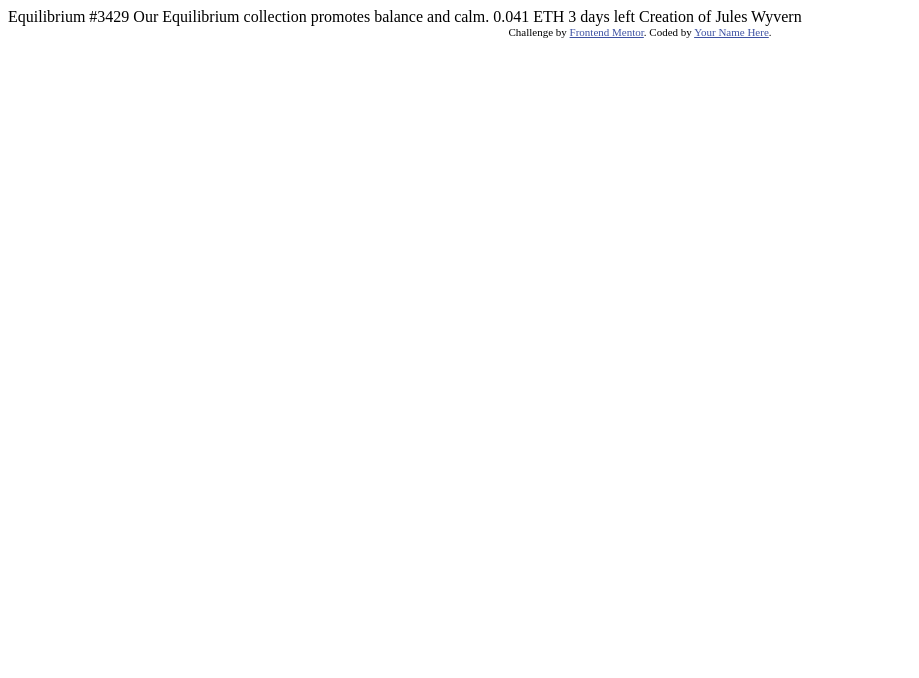
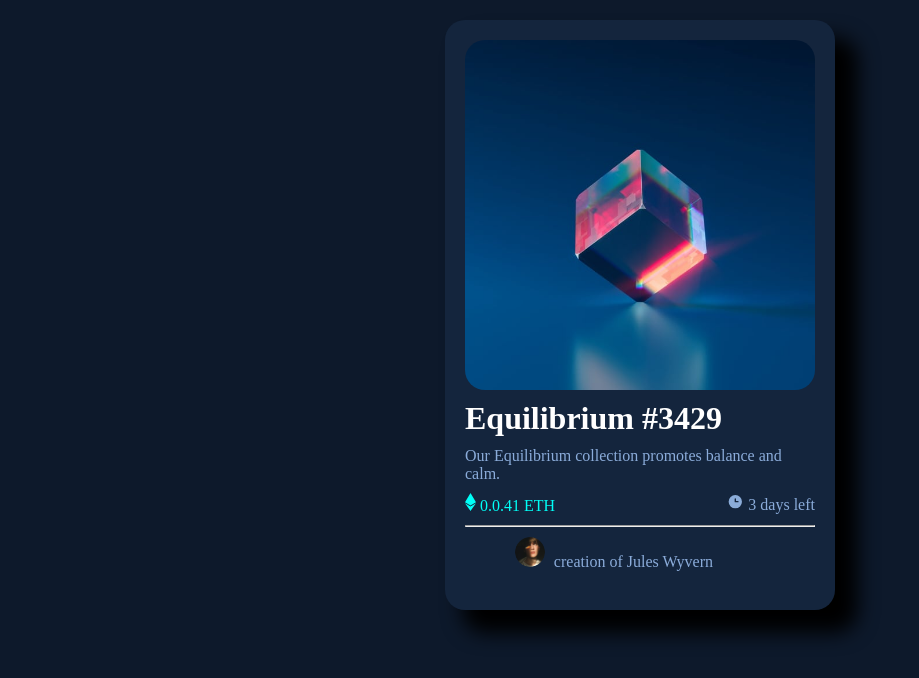
Before and after one commit to Alysson-Vitor/nft-preview-card-component-main, a plain HTML site: page index.html in a window 1280 px wide. Shown: the whole page, without its empty margins (0-919 px from the left). Drawn offline with Linux system fonts and the light colour scheme.

Commit message:
90% complete

```diff
--- a/index.html
+++ b/index.html
@@ -6,28 +6,34 @@
 
   <link rel="icon" type="image/png" sizes="32x32" href="./images/favicon-32x32.png">
 
+  <link rel="stylesheet" href="style.css">
+
   <title>Frontend Mentor | NFT preview card component</title>
 
-  <!-- Feel free to remove these styles or customise in your own stylesheet 👍 -->
-  <style>
-    .attribution { font-size: 11px; text-align: center; }
-    .attribution a { color: hsl(228, 45%, 44%); }
-  </style>
 </head>
 <body>
 
-  Equilibrium #3429
+    <div class="conteiner">
+      <img src="images/image-equilibrium.jpg" alt="Equilibrium">
 
-  Our Equilibrium collection promotes balance and calm.
+      <h1>Equilibrium #3429</h1>
 
-  0.041 ETH
-  3 days left
+      <p>Our Equilibrium collection promotes balance and calm.</p>
 
-  Creation of Jules Wyvern
+      <div class="element">
 
-  <div class="attribution">
-    Challenge by <a href="https://www.frontendmentor.io?ref=challenge" target="_blank">Frontend Mentor</a>.
-    Coded by <a href="#">Your Name Here</a>.
+        <p id="eth"><img src="images/icon-ethereum.svg" alt=""> 0.0.41 ETH</p>
+
+        <p><img src="images/icon-clock.svg" alt=""> 3 days left</p>
+      </div>
+
+      <hr>
+      <div id="creation">
+        <img src="images/image-avatar.png" alt="image-avatar" id="image-avatar" >
+        <p>creation of Jules Wyvern</p>
+      </div>
+    </div>
   </div>
+
 </body>
 </html>
--- /dev/null
+++ b/style.css
@@ -0,0 +1,95 @@
+@charset "UTF-8";
+
+@font-face {
+    font-family: f1;
+    src: url(https://fonts.googleapis.com/css2?family=Outfit&display=swap);
+}
+
+*{
+    margin: 0px;
+    padding: 0px;
+}
+:root {
+    /*cores primarias*/
+
+    --Azul-suave: hsl(215, 51%, 70%);
+    --Ciano: hsl(178, 100%, 50%);
+
+    /*cores secundarias*/
+
+    --Azul-muito-escuro-GS-principal: hsl(217, 54%, 11%);
+    --Azul-muito-escuro-cartão-BG: hsl(216, 50%, 16%);
+    --Azul-muito-escuro-linha: hsl(215, 32%, 27%);
+    --Branco: hsl(0, 0%, 100%);
+}
+
+body {
+    width: 100%;
+    height: 100%;
+    background-color: hsl(217, 54%, 11%);
+    display: flex;
+    justify-content: center;
+    font-family: f1;
+    background-size: cover;
+}
+
+.conteiner {
+    width: 350px;
+    height: 550px;
+    border-radius: 20px;
+    margin: 20px;
+    padding: 20px;
+    display: flex;
+    flex-direction: column;
+    background-color: var(--Azul-muito-escuro-cartão-BG);
+    box-shadow: 20px 20px 20px 3px black;
+}
+
+.conteiner > hr {
+    color: var(--Azul-muito-escuro-linha);
+}
+
+img {
+    border-radius: 20px;
+}
+
+.conteiner > h1 {
+    color: var(--Branco);
+    font-family: f1;
+    padding-top: 10px;
+}
+
+p {
+    color: var(--Azul-suave);
+    padding-top: 10px;
+}
+
+.element {
+    display: flex;
+    justify-content: space-between;
+}
+
+#eth {
+    color: var(--Ciano);
+}
+
+#creation > img {
+      width: 10%;
+    display: inline-block
+}
+
+#creation > p {
+    display: inline;
+    margin-left: 5px;
+    margin-top: 10px;
+}
+
+#creation {
+    align-self: flex-end;
+}
+
+.conteiner > hr {
+    margin-top: 10px;
+    margin-bottom: 10px;
+    color: var(--Azul-muito-escuro-linha);
+}
```
Also changed, not shown: 1 other file.
